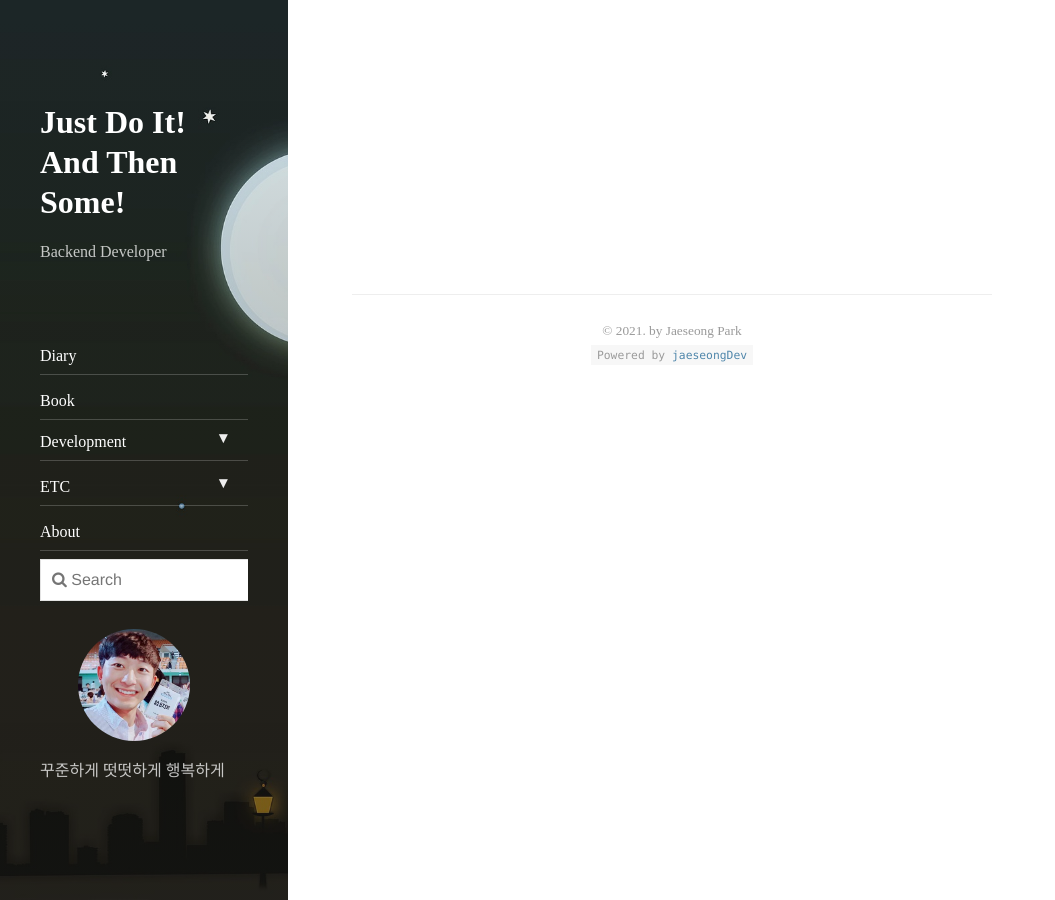
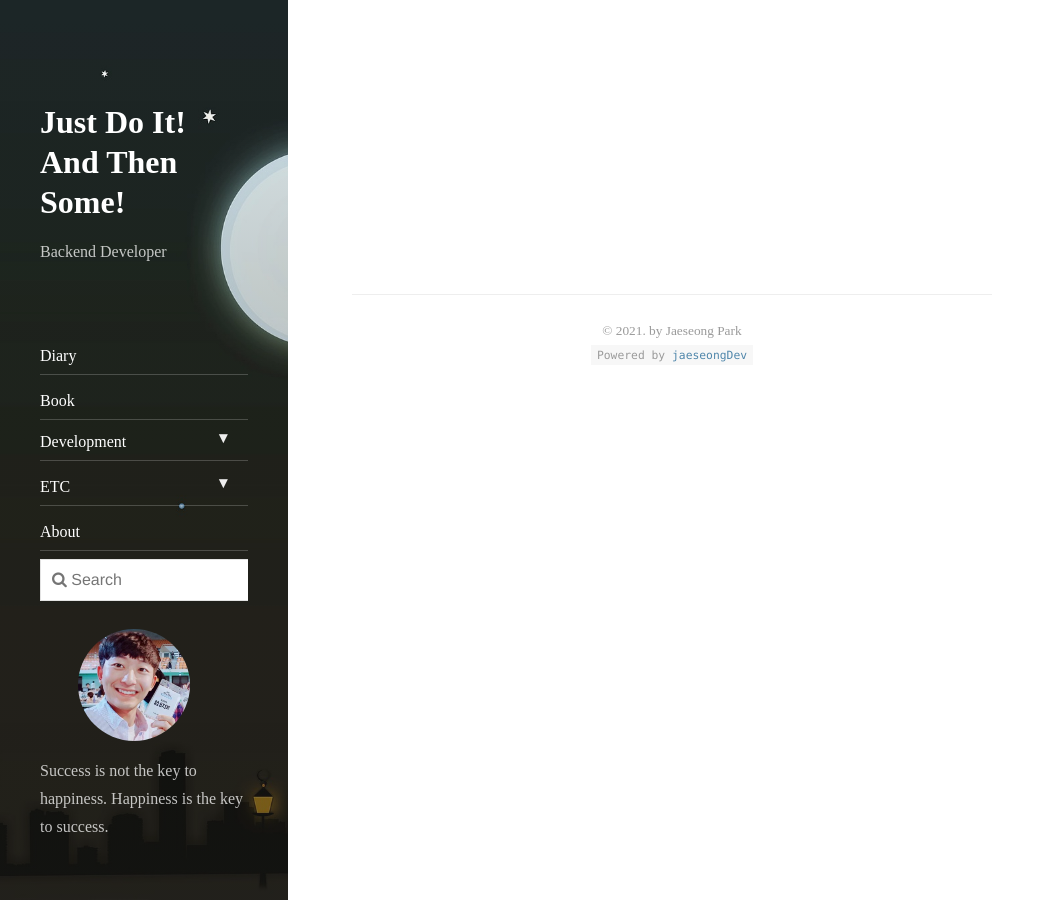
Before and after one commit to jaeseongDev/jaeseongdev.github.io, a Jekyll site: the page built from index.html, in a window 1280 px wide and 900 px high, scrolled down 502 px. Shown: the whole window, without its empty margins (0-1055 px from the left). Built offline with Jekyll 4.4.1, drawn with Linux system fonts in a browser that asks for light colours; nearby versions of some CDN libraries; the list of posts is cut into pages by our own code.

Commit message:
modify : 메인 description 문구 수정

```diff
--- a/_config.yml
+++ b/_config.yml
@@ -18,7 +18,7 @@ tagline:             Backend Developer
 # A short description of the page, used in the sidebar and as fallback for the meta description tag.
 # Markdown enabled, but don't use more than one paragraph (enforced by `>`)
 description:         >
-  꾸준하게 떳떳하게 행복하게
+  Success is not the key to happiness. Happiness is the key to success.
 
 # This should be the same author as first entry in `_data/authors.yml`
 author:
```
